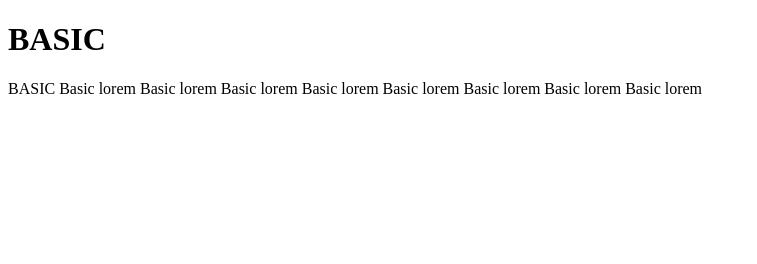
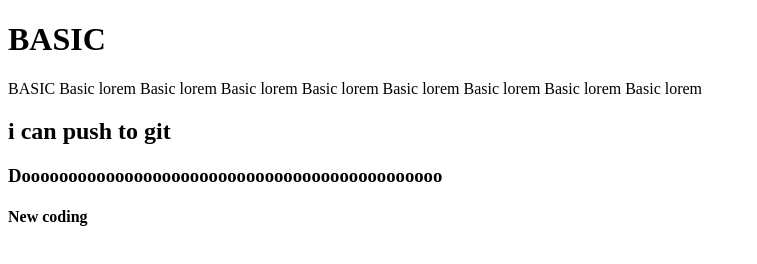
Before and after one commit to DevRazel/Second-repo-basic, a plain HTML site: page index.html in a window 1280 px wide. Shown: the whole page, without its empty margins (0-757 px from the left). Drawn offline with Linux system fonts and the light colour scheme.

Commit message:
added h2 h3 h4

```diff
--- a/index.html
+++ b/index.html
@@ -12,5 +12,8 @@
       BASIC Basic lorem Basic lorem Basic lorem Basic lorem Basic lorem Basic
       lorem Basic lorem Basic lorem
     </p>
+    <h2>i can push to git</h2>
+    <h3>Dooooooooooooooooooooooooooooooooooooooooooooo</h3>
+    <h4>New coding</h4>
   </body>
 </html>
```
